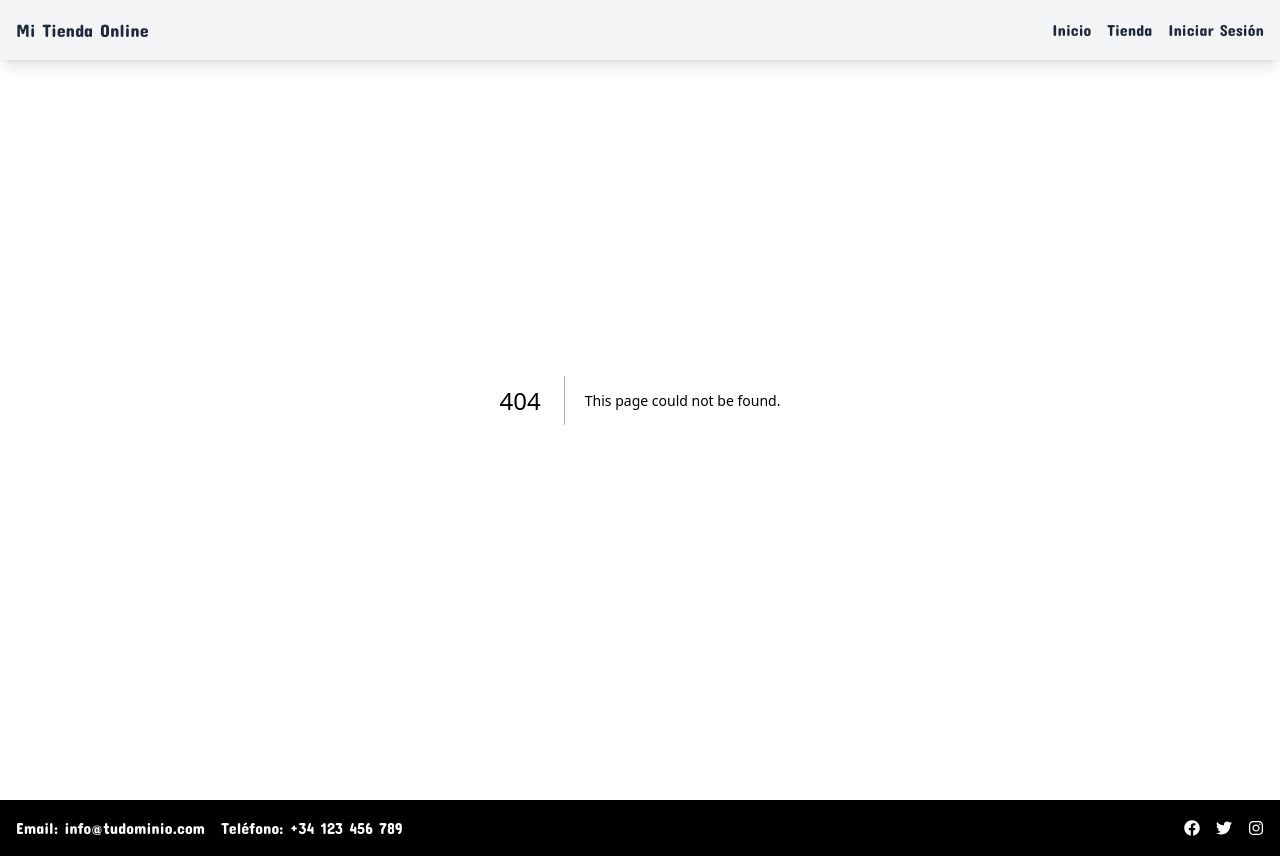
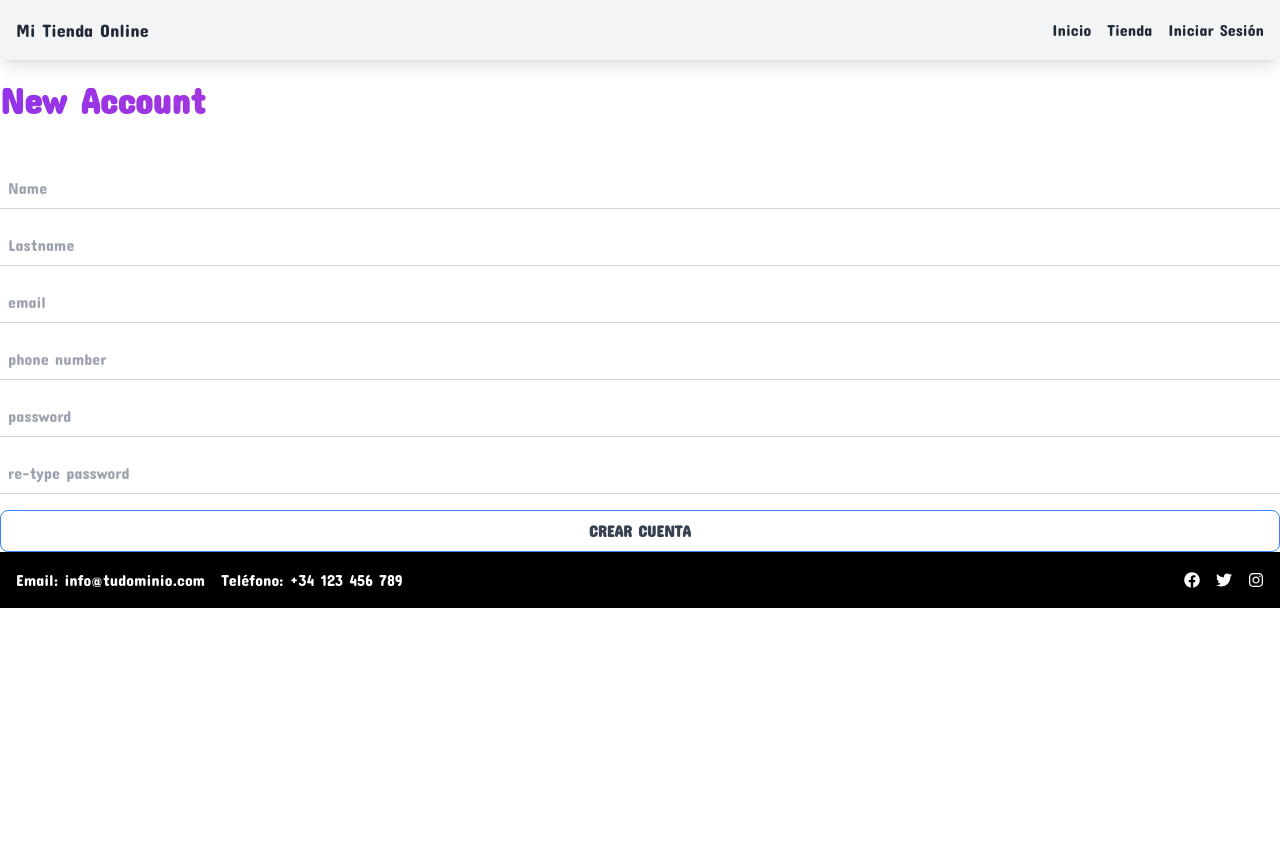
Before and after one commit to baldiecode/nextjs-ecommerce-template, a Next.js app: page /signup in a window 1280 px wide. Before the commit this address had no page. After the commit the page ends 800 px from the top, so only its background shows below. Built offline with nearby package versions, Linux system fonts and the light colour scheme.

Commit message:
feat: 🎸 Implementing server actions to handle sign up form

```diff
--- /dev/null
+++ b/src/actions/index.ts
@@ -0,0 +1,5 @@
+"use server"
+
+export const handleCreateUser = (formData) => {
+  console.log("handleCreateUser", formData)
+}
--- /dev/null
+++ b/src/app/signup/page.tsx
@@ -0,0 +1,5 @@
+import { NewAccountForm } from "app/components/signup/NewAccountForm"
+
+export default function NewAccountPage() {
+  return <NewAccountForm />
+}
--- /dev/null
+++ b/src/components/signup/NewAccountForm.tsx
@@ -0,0 +1,86 @@
+"use client";
+import { useState } from "react";
+import { handleCreateUser } from "app/actions";
+
+export const NewAccountForm = () => {
+  const [errors, setErrors] = useState<string[]>([]);
+  const [loading, setLoading] = useState<boolean>(false);
+
+  const handleSubmit = (event) => {
+    event.preventDefault();
+    const formData = new FormData(event.target);
+    handleCreateUser(formData);
+  };
+
+  return (
+    <div className="mx-auto mt-20 max-w-7xl">
+      <h1 className="text-4xl font-bold mb-12 bg-gradient-to-r from-purple-600 to-pink-500 bg-clip-text text-transparent">
+        New Account
+      </h1>
+      <form className="grid grid-cols-2 gap-4" onSubmit={handleSubmit}>
+        <input
+          type="text"
+          name="first_name"
+          placeholder="Name"
+          disabled={loading}
+          className="col-span-2 text-gray-700 font-light p-2 bg-transparent border-b border-gray-300 focus:outline-none focus:border-blue-500"
+        />
+        <input
+          type="text"
+          name="last_name"
+          placeholder="Lastname"
+          disabled={loading}
+          className="col-span-2 text-gray-700 font-light p-2 bg-transparent border-b border-gray-300 focus:outline-none focus:border-blue-500"
+        />
+        <input
+          type="text"
+          name="email"
+          placeholder="email"
+          pattern="[a-z0-9._%+-]+@[a-z0-9.-]+\.[a-z]{2,4}$"
+          disabled={loading}
+          className="col-span-2 text-gray-700 font-light p-2 bg-transparent border-b border-gray-300 focus:outline-none focus:border-blue-500"
+        />
+        <input
+          type="text"
+          name="phone"
+          placeholder="phone number"
+          pattern="^[0-9]*$"
+          disabled={loading}
+          className="col-span-2 text-gray-700 font-light p-2 bg-transparent border-b border-gray-300 focus:outline-none focus:border-blue-500"
+        />
+        <input
+          type="password"
+          name="password"
+          placeholder="password"
+          disabled={loading}
+          className="col-span-2 text-gray-700 font-light p-2 bg-transparent border-b border-gray-300 focus:outline-none focus:border-blue-500"
+        />
+        <input
+          type="password"
+          name="password_confirmation"
+          placeholder="re-type password"
+          disabled={loading}
+          className="col-span-2 text-gray-700 font-light p-2 bg-transparent border-b border-gray-300 focus:outline-none focus:border-blue-500"
+        />
+        <input
+          type="submit"
+          name="submit"
+          value="Crear cuenta"
+          disabled={loading}
+          className="col-span-2 border border-blue-500 bg-transparent text-gray-700 font-bold uppercase p-2 rounded-lg cursor-pointer focus:outline-none"
+        />
+      </form>
+      {errors.length > 0 && (
+        <div>
+          {errors.map((error, index) => {
+            return (
+              <p key={index} className="text-red-500 font-light mt-2">
+                {error}
+              </p>
+            );
+          })}
+        </div>
+      )}
+    </div>
+  );
+};
```
